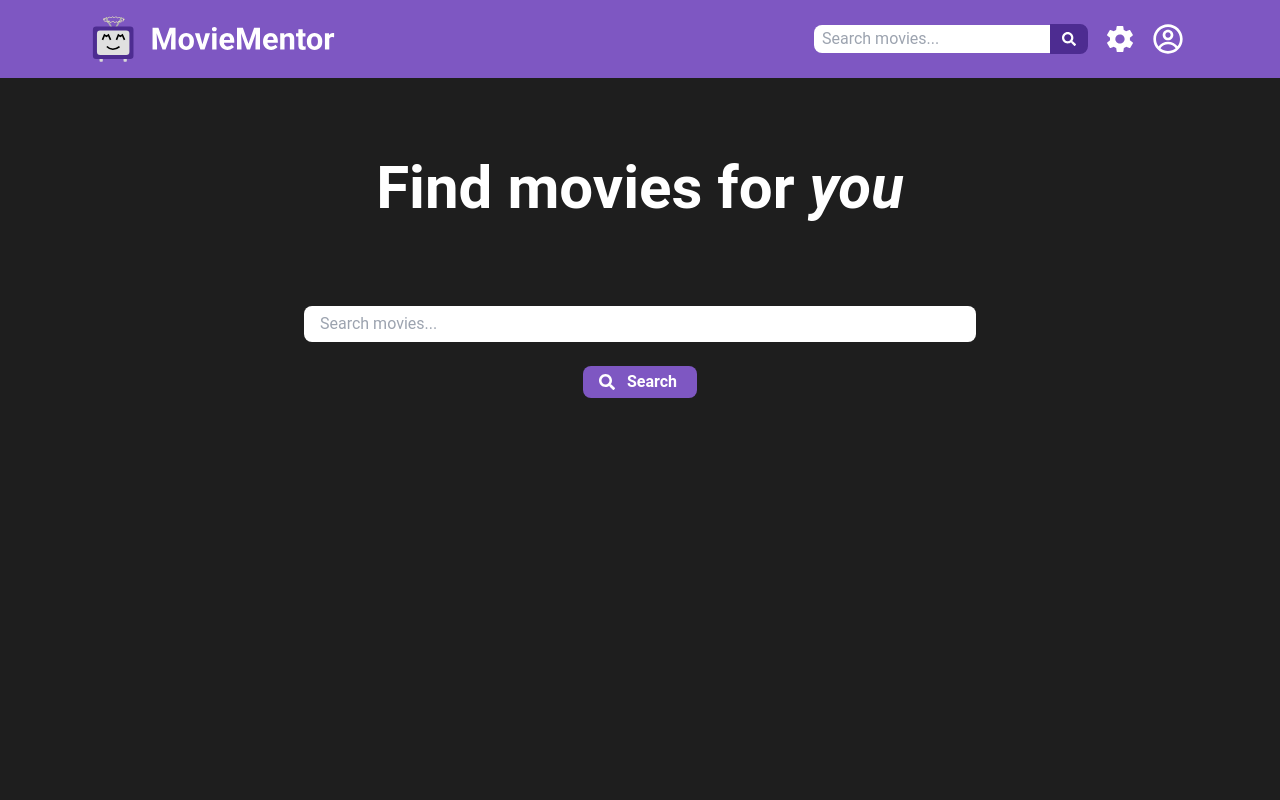
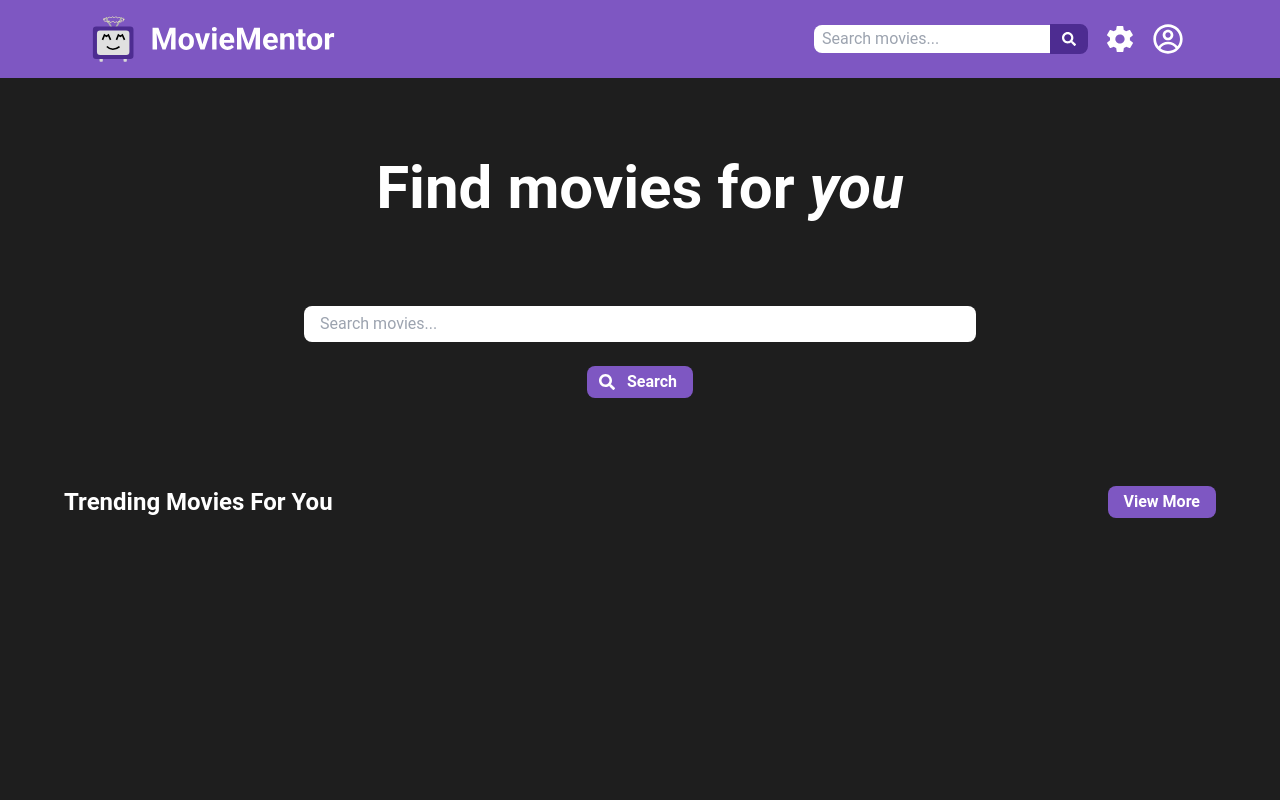
Before and after one commit to ContentWarnings/WebFrontend, a React (Create React App) app: page / in a window 1280 px wide. Shown: the top 800 px of the page. Built offline with nearby package versions, Linux system fonts and the light colour scheme; the HTML template or start-up script is replaced by a standard one.

Commit message:
Finish above carousel title and button

```diff
--- a/src/components/shared/Primary2Button.tsx
+++ b/src/components/shared/Primary2Button.tsx
@@ -4,8 +4,8 @@ function Primary2Button(props: any) {
       onClick={props.handleClick}
       className="transition ease-in-out delay-100 bg-primary-2 hover:bg-primary-1 border-primary-2 hover:border-primary-1 text-light-1 py-1 px-2 rounded-lg"
     >
-      <div className="flex items-center px-2">
-        <div className="mr-2">{props.icon}</div>
+      <div className="flex items-center px-1">
+        {props.icon && <div className="mr-2">{props.icon}</div>}
         <div className="px-1 font-sans font-bold">{props.name}</div>
       </div>
     </button>
--- a/src/pages/Home.tsx
+++ b/src/pages/Home.tsx
@@ -1,6 +1,11 @@
 import SearchBar from "../components/Home/SearchBar";
+import Primary2Button from "../components/shared/Primary2Button";
 
 function Home() {
+  const handleClick = () => {
+    console.log("Button was clicked");
+  };
+
   return (
     <div className="relative px-6 h-screen">
       <div className="text-center">
@@ -12,6 +17,12 @@ function Home() {
           <SearchBar />
         </div>
       </div>
+      <div className="flex justify-between mt-20 px-10">
+        <h1 className="text-2xl text-light-1 font-bold">
+          Trending Movies For You
+        </h1>
+        <Primary2Button name="View More" handleClick={handleClick} />
+      </div>
     </div>
   );
 }
```
